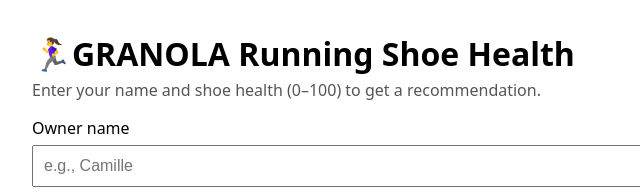
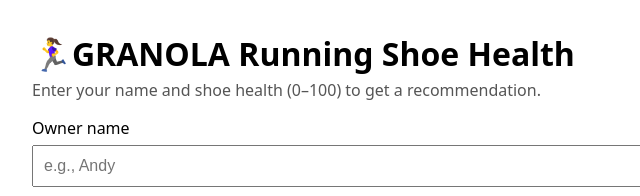
Before and after one commit to tim-leo/GranolaShoes, a plain HTML site: page index.html in a window 1280 px wide. Shown: the top 196 px of the page, 0-640 px from the left. Drawn offline with Linux system fonts and the light colour scheme.

Commit message:
Update index.html

```diff
--- a/index.html
+++ b/index.html
@@ -24,7 +24,7 @@
   <form id="form" novalidate>
     <label>
       Owner name
-      <input id="owner" name="owner" placeholder="e.g., Camille" required />
+      <input id="owner" name="owner" placeholder="e.g., Andy" required />
     </label>
 
     <label>
```
